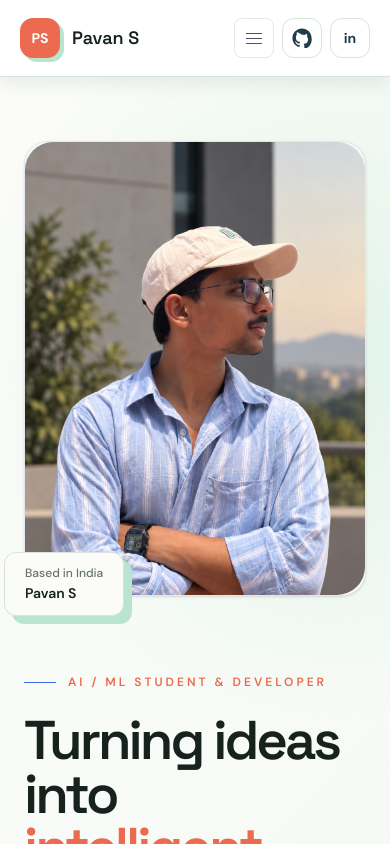
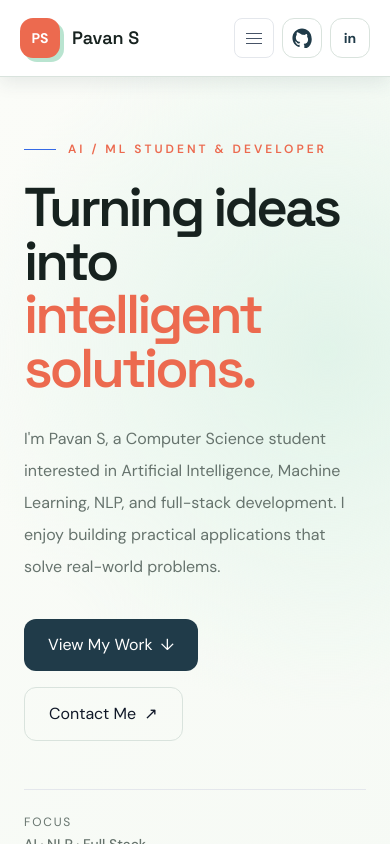
Before and after one commit to PAVAN-M1005/Pavan_Portfolio, a React (Vite) app: page / in a window 390 px wide. Shown: the top 844 px of the page. Built offline with nearby package versions, Linux system fonts and the light colour scheme.

Commit message:
Improve mobile hero layout

```diff
--- a/src/components/Hero.jsx
+++ b/src/components/Hero.jsx
@@ -9,7 +9,7 @@ function Hero() {
       <div className="mx-auto grid max-w-7xl items-center gap-14 lg:grid-cols-[1.1fr_0.9fr] lg:gap-20">
 
         {/* LEFT — CONTENT */}
-        <div className="order-2 lg:order-1">
+        <div className="order-1 lg:order-1">
 
           {/* Label */}
           <div className="mb-6 flex items-center gap-3">
@@ -122,9 +122,9 @@ function Hero() {
 
 
         {/* RIGHT — PHOTO */}
-        <div className="order-1 flex justify-center lg:order-2 lg:justify-end">
+        <div className="order-2 flex justify-center lg:order-2 lg:justify-end">
 
-          <div className="group relative w-full max-w-[380px]">
+          <div className="group relative w-full max-w-[330px] sm:max-w-[380px]">
 
             {/* Hover Glow */}
             <div
```
